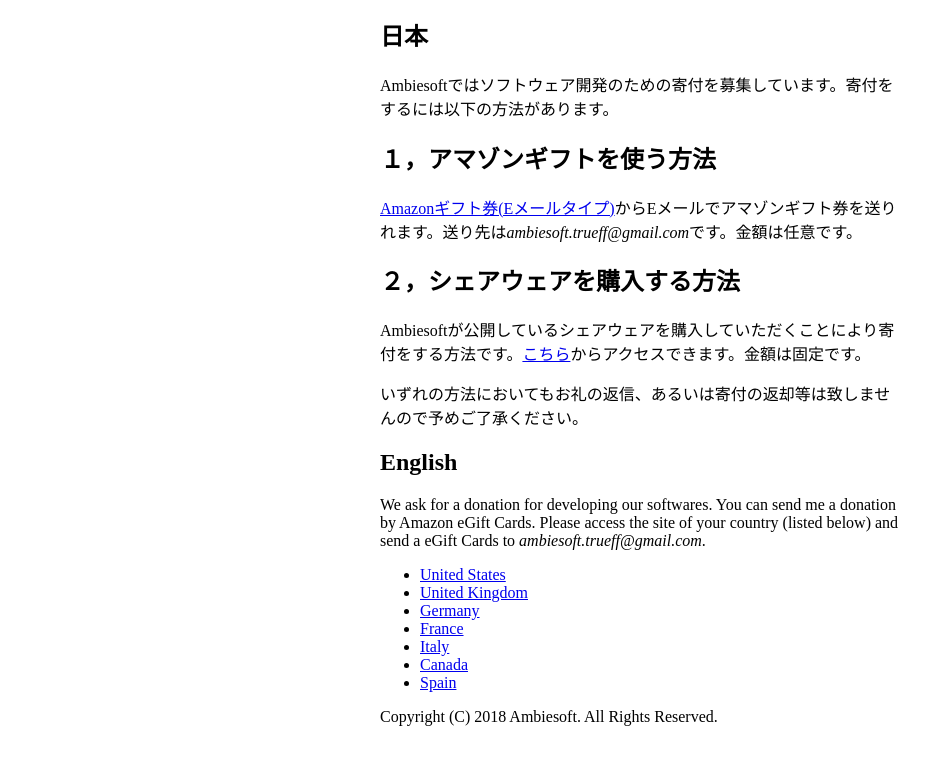
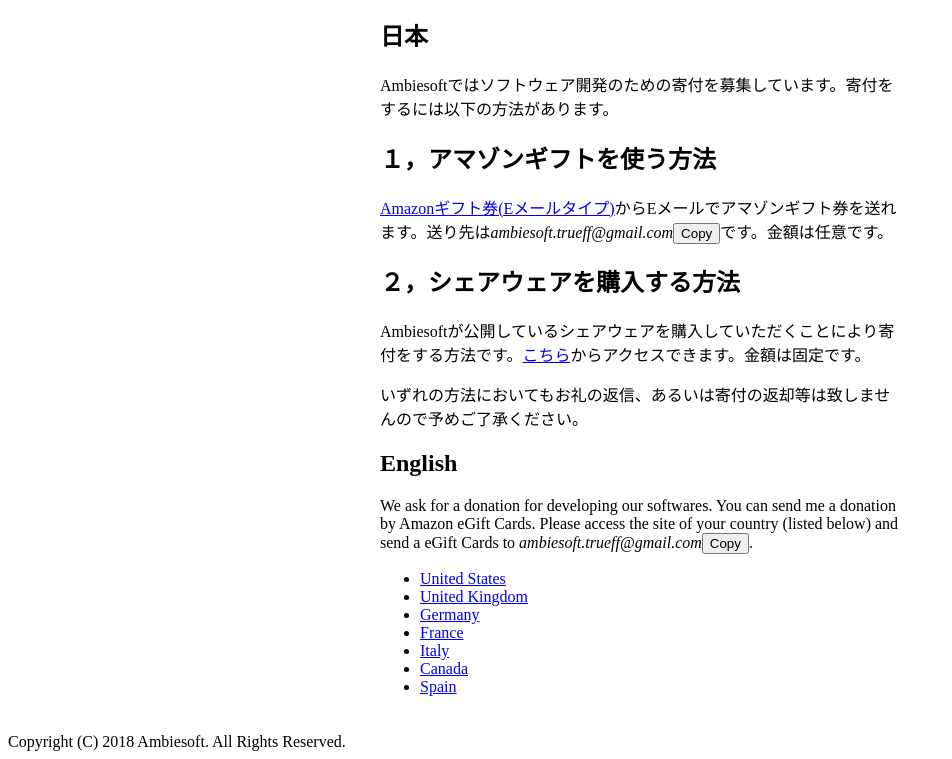
Before and after one commit to ambiesoft/donate, a plain HTML site: page index.html in a window 1280 px wide. Shown: the part 125-884 px from the top of the page, without its empty margins (0-952 px from the left). Before the commit the page ends 851 px from the top, so only its background shows below. Drawn offline with Linux system fonts and the light colour scheme.

Commit message:
add copy button

```diff
--- a/css/style.css
+++ b/css/style.css
@@ -1,4 +1,8 @@
-body {
+#donatehow {
     width: 520px;
     margin: 0 auto;
 }
+
+#email {
+    visibility: hidden;
+}
--- a/index.html
+++ b/index.html
@@ -30,13 +30,15 @@
         </nav>
         <div id="contents">
                 <div id="main">
+
+
 <a name="jp">
 <div id="donatehow">
 <h2>日本</h2>
 
 Ambiesoftではソフトウェア開発のための寄付を募集しています。寄付をするには以下の方法があります。
 <h2>１，アマゾンギフトを使う方法</h2>
-<a href="https://www.amazon.co.jp/gp/product/B004N3APGO/ref=s9_acsd_ri_bw_c_x_1_w?pf_rd_m=AN1VRQENFRJN5&pf_rd_s=merchandised-search-7&pf_rd_r=MWN0T77XCDMTBBH3KMAK&pf_rd_r=MWN0T77XCDMTBBH3KMAK&pf_rd_t=101&pf_rd_p=cdb75669-ade1-41ef-ae3b-aed512e27e4e&pf_rd_p=cdb75669-ade1-41ef-ae3b-aed512e27e4e&pf_rd_i=3131877051">Amazonギフト券(Eメールタイプ)</a>からEメールでアマゾンギフト券を送りれます。送り先は<em>ambiesoft.trueff@gmail.com</em>です。金額は任意です。
+<a href="https://www.amazon.co.jp/gp/product/B004N3APGO/ref=s9_acsd_ri_bw_c_x_1_w?pf_rd_m=AN1VRQENFRJN5&pf_rd_s=merchandised-search-7&pf_rd_r=MWN0T77XCDMTBBH3KMAK&pf_rd_r=MWN0T77XCDMTBBH3KMAK&pf_rd_t=101&pf_rd_p=cdb75669-ade1-41ef-ae3b-aed512e27e4e&pf_rd_p=cdb75669-ade1-41ef-ae3b-aed512e27e4e&pf_rd_i=3131877051">Amazonギフト券(Eメールタイプ)</a>からEメールでアマゾンギフト券を送れます。送り先は<em>ambiesoft.trueff@gmail.com</em><button onclick="copyToClipboard()">Copy</button>です。金額は任意です。
 
 <h2>２，シェアウェアを購入する方法</h2>
 Ambiesoftが公開しているシェアウェアを購入していただくことにより寄付をする方法です。<a href="https://www.vector.co.jp/soft/winnt/writing/se476808.html">こちら</a>からアクセスできます。金額は固定です。
@@ -48,7 +50,7 @@
 <a name="english">
 <h2>English</h2>
 <p>
-We ask for a donation for developing our softwares. You can send me a donation by Amazon eGift Cards. Please access the site of your country (listed below) and send a eGift Cards to <em>ambiesoft.trueff@gmail.com</em>.</p>
+We ask for a donation for developing our softwares. You can send me a donation by Amazon eGift Cards. Please access the site of your country (listed below) and send a eGift Cards to <em>ambiesoft.trueff@gmail.com</em><button onclick="copyToClipboard()">Copy</button>.</p>
 <ul>
 <li><a href="https://www.amazon.com/dp/B01FIS82WQ/ref=s9_acss_bw_cg_gclptcg_2a1_w?pf_rd_m=ATVPDKIKX0DER&pf_rd_s=merchandised-search-3&pf_rd_r=3K06CD0W57WKRM0D028Y&pf_rd_t=101&pf_rd_p=47a250f7-7205-419a-8ed8-614aaf31cd1d&pf_rd_i=2238192011">United States</a></li>
 <li><a href="https://www.amazon.co.uk/Amazon-Amazon-co-uk-eGift-Voucher/dp/B006AUF6X0/ref=sr_1_1?s=gift-cards&ie=UTF8&qid=1527404157&sr=1-1&refinements=p_n_format_browse-bin%3A1971949031">United Kingdom</a></li>
@@ -63,6 +65,8 @@
                 </div><!-- /sub -->
         </div><!-- /contents -->
 
+        <input type="text" value="ambiesoft.trueff@gmail.com" id="email">
+
         <footer>
                 <div id="copyright">Copyright (C) 2018 Ambiesoft. All Rights Reserved.</div>
         </footer>
--- a/js/script.js
+++ b/js/script.js
@@ -0,0 +1,19 @@
+// https://www.marorika.com/entry/copy-to-clipboard
+function copyToClipboard() {
+    // コピー対象をJavaScript上で変数として定義する
+    var copyTarget = document.getElementById("email");
+
+    copyTarget.style.visibility = 'visible';
+
+    // コピー対象のテキストを選択する
+    copyTarget.select();
+    copyTarget.setSelectionRange(0, 99999); /* For mobile devices */
+
+    // 選択しているテキストをクリップボードにコピーする
+    document.execCommand("Copy");
+
+    // コピーをお知らせする
+    alert("コピーしました:" + copyTarget.value);
+
+    copyTarget.style.visibility = 'hidden';
+}
```
